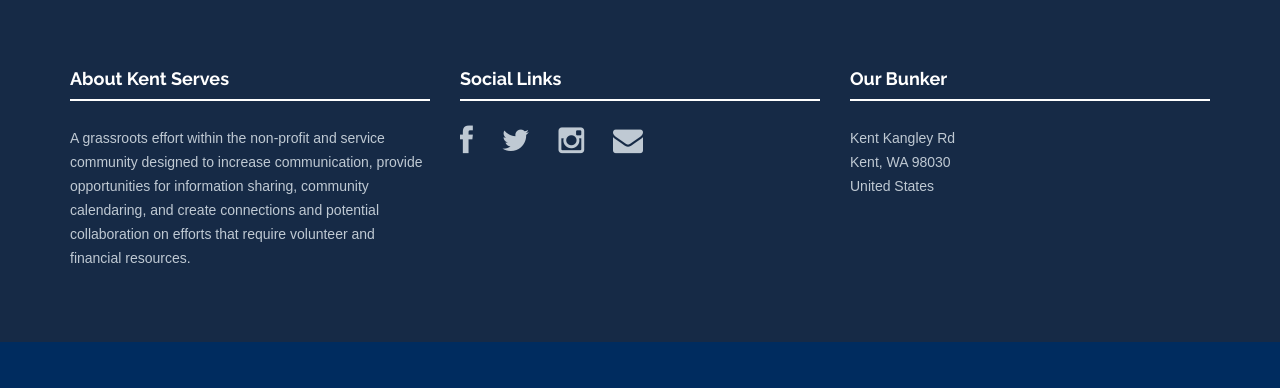
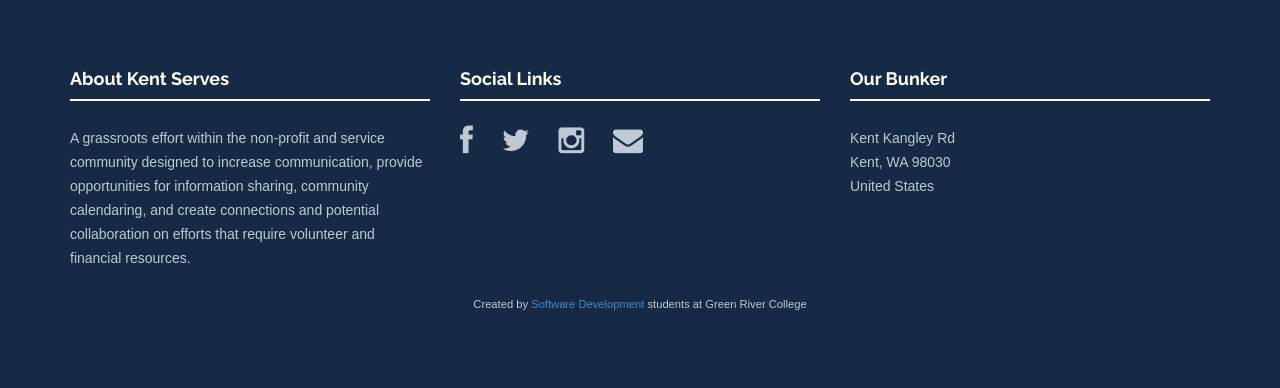
Before and after one commit to chris-knoll/kent-serves, a PHP site: page /index.php in a window 1280 px wide. Shown: the part 1295-1683 px from the top of the page. Before the commit the page ends 1637 px from the top, so only its background shows below. Run offline with PHP 8.4, Linux system fonts and the light colour scheme; data that the repository does not hold is empty; a stand-in replaces the project's code that opens the database connection; some libraries are stand-ins or nearby versions; some web fonts are replaced.

Commit message:
Added 'Created By' in footer.

```diff
--- a/public_html/assets/css/editedStyle.css
+++ b/public_html/assets/css/editedStyle.css
@@ -1028,3 +1028,9 @@ table.dataTable, table.dataTable th, table.dataTable td {
     margin-top: 0.5em;
   }
 }
+
+
+.created-by-footer p {
+  font-size: .8em;
+  text-align: center;
+}
--- a/public_html/inc/footer.php
+++ b/public_html/inc/footer.php
@@ -44,6 +44,12 @@ FOOTER
 					</div>
 
 				</div><!--/row -->
+
+				<!-- Created by footer -->
+				<div class="row">
+					<div class="col-sm-12 created-by-footer"><p>Created by <a href="http://www.greenriver.edu/academics/areas-of-study/bas-programs/software-development.htm">Software Development</a> students at Green River College</p></div>
+				</div>
+
 			</div><!--/container -->
 		</div><!--/footerwrap -->
 
```
